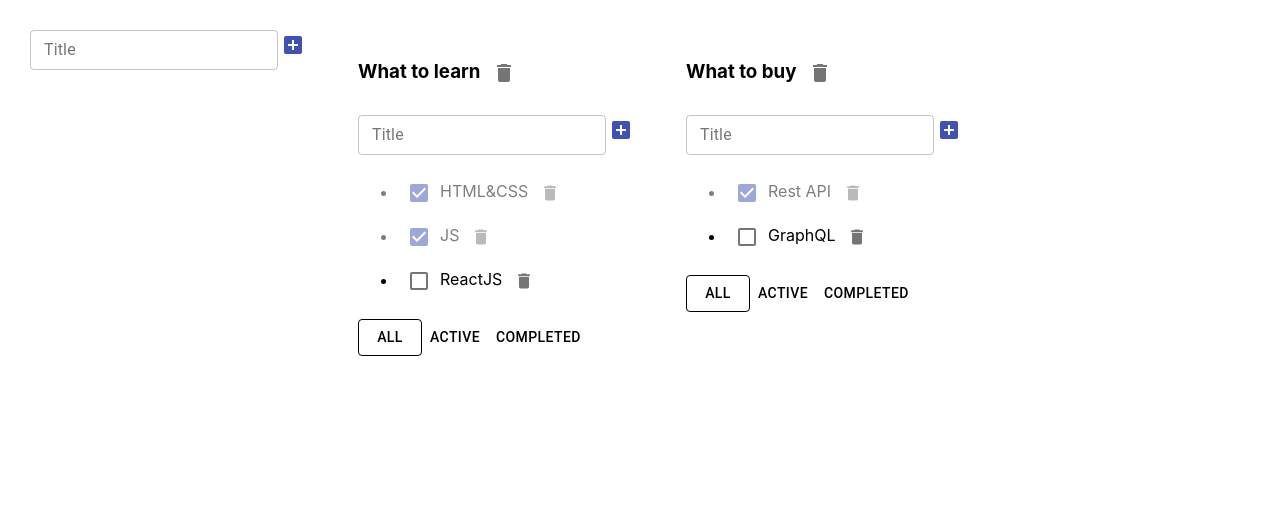
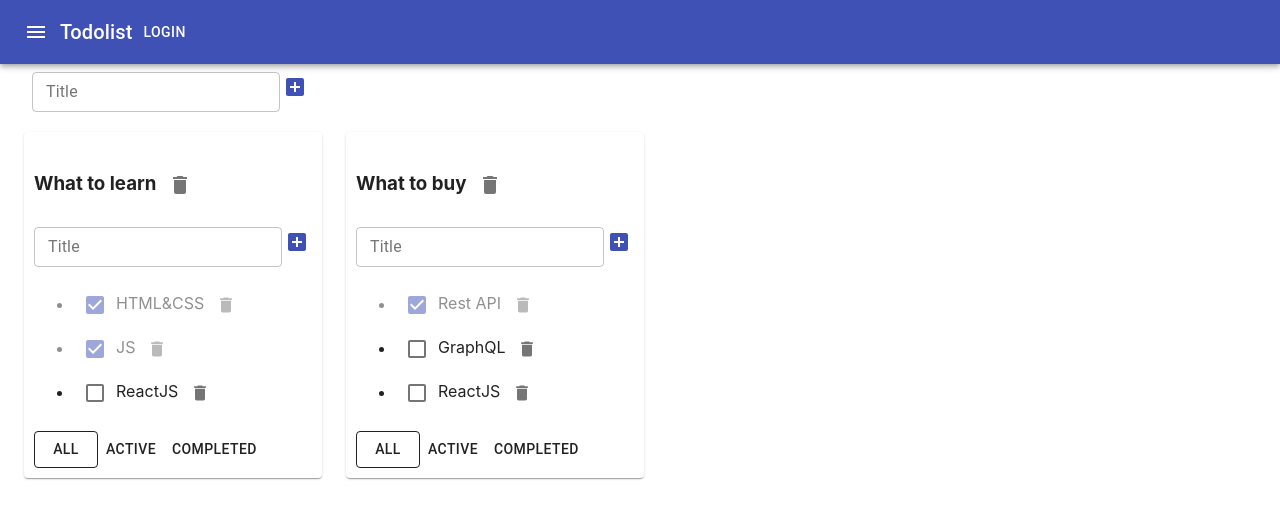
Before and after one commit to germashukanna/it-incubator-todolist-MY, a React (Create React App) app: page / in a window 1280 px wide. Shown: the top 518 px of the page. Built offline with nearby package versions, Linux system fonts and the light colour scheme.

Commit message:
Material UI

```diff
--- a/package.json
+++ b/package.json
@@ -1,6 +1,6 @@
 {
   "name": "it-incubator-todolist-ts",
-  "homepage": "https:/germashukanna/it-incubator-todolist-MY",
+  "homepage": "https://germashukanna.github.io/it-incubator-todolist-MY",
   "version": "0.1.0",
   "private": true,
   "dependencies": {
--- a/src/App.css
+++ b/src/App.css
@@ -1,8 +1,8 @@
-.App {
-  padding: 30px;
-  display: flex;
-}
+/*.App {*/
+/*  padding: 30px;*/
+/*  display: flex;*/
+/*}*/
 
-.App > div {
-  margin-right: 50px;
-}
+/*.App > div {*/
+/*  margin-right: 50px;*/
+/*}*/
--- a/src/App.tsx
+++ b/src/App.tsx
@@ -3,6 +3,9 @@ import './App.css';
 import {TasksType, Todolist} from "./Components/Todolist";
 import {v1} from "uuid";
 import {AddItemForm} from "./Components/AddItemForm";
+import {AppBar, Button, Container, Grid, IconButton, Paper, Toolbar, Typography} from "@material-ui/core";
+import {Menu} from "@material-ui/icons";
+
 
 export type FilterValueType = "all" | "active" | "completed"
 
@@ -35,6 +38,7 @@ function App() {
         [todolistID2]: [
             {id: v1(), title: 'Rest API', isDone: true},
             {id: v1(), title: 'GraphQL', isDone: false},
+            {id: v1(), title: 'ReactJS', isDone: false},
         ]
     })
 
@@ -106,7 +110,22 @@ function App() {
 
     return (
         <div className="App">
+            <AppBar position={"static"}>
+                <Toolbar>
+                    <IconButton edge={"start"} color={"inherit"} aria-label={"menu"}>
+                        <Menu/>
+                    </IconButton>
+                    <Typography variant={"h6"}>
+                        Todolist
+                    </Typography>
+                    <Button color={"inherit"}>Login</Button>
+                </Toolbar>
+            </AppBar>
+            <Container fixed>
+                <Grid container spacing={3} style={{padding: '20px'}}>
                     <AddItemForm addItem={addTodolist}/>
+                </Grid>
+                <Grid container spacing={3}>
                     {
                         todolists.map(todolist => {
                             let allTodoListTasks = tasks[todolist.id]
@@ -118,7 +137,9 @@ function App() {
                                 tasksForTodolists = allTodoListTasks.filter(task => task.isDone)
                             }
 
-                    return <Todolist
+                            return <Grid item>
+                                <Paper style={{padding: '10px'}}>
+                            <Todolist
                                 key={todolist.id}
                                 id={todolist.id}
                                 title={todolist.title}
@@ -132,7 +153,12 @@ function App() {
                                 changeTaskTitle={changeTaskTitle}
                                 changeTodolistTitle={changeTodolistTitle}
                             />
+                                </Paper>
+                            </Grid>
                         })}
+                </Grid>
+
+            </Container>
         </div>
     );
 }
```
Lines whose indentation alone changed are shown as unchanged.
